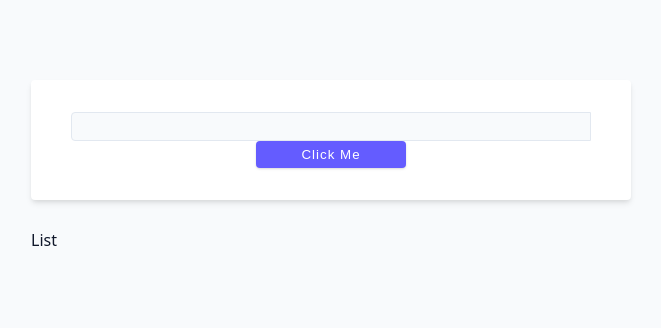
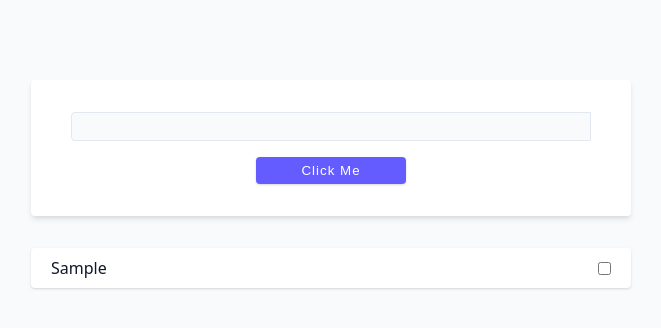
Before and after one commit to ehandresen/typescript-and-react, a React (Vite) app: page / in a window 1280 px wide. Both pictures are taken after typing "Sample" into the empty fields and a click on the button "Click Me". Shown: the top 328 px of the page, without its empty margins (309-970 px from the left). Built offline with nearby package versions, Linux system fonts and the light colour scheme.

Commit message:
change isCompleted with toggleTask func

```diff
--- a/src/starter/10-tasks/Form.tsx
+++ b/src/starter/10-tasks/Form.tsx
@@ -34,7 +34,7 @@ function Form({ addTask }: FormProps) {
     <form className="form" onSubmit={handleSubmit}>
       <input
         value={description}
-        className="form-input"
+        className="form-input mb-1"
         type="text"
         onChange={handleInput}
       />
--- a/src/starter/10-tasks/List.tsx
+++ b/src/starter/10-tasks/List.tsx
@@ -1,5 +1,21 @@
-function List() {
-  return <div>List</div>;
+import { Task } from './types';
+
+type ListProps = {
+  list: Task[];
+  toggleTask: (task: Task) => void;
+};
+
+function List({ toggleTask, list }: ListProps) {
+  return (
+    <ul className="list">
+      {list.map((task) => (
+        <li key={task.id}>
+          {task.description}
+          <input type="checkbox" onChange={() => toggleTask(task)} />
+        </li>
+      ))}
+    </ul>
+  );
 }
 
 export default List;
--- a/src/starter/10-tasks/index.tsx
+++ b/src/starter/10-tasks/index.tsx
@@ -14,10 +14,17 @@ function Component() {
     }
   };
 
+  const toggleTask = (task: Task): void => {
+    if (task) {
+      task.isCompleted = !task.isCompleted;
+      console.log(task.isCompleted);
+    }
+  };
+
   return (
     <section>
       <Form addTask={addTask} />
-      <List />
+      <List toggleTask={toggleTask} list={taskList} />
     </section>
   );
 }
```
